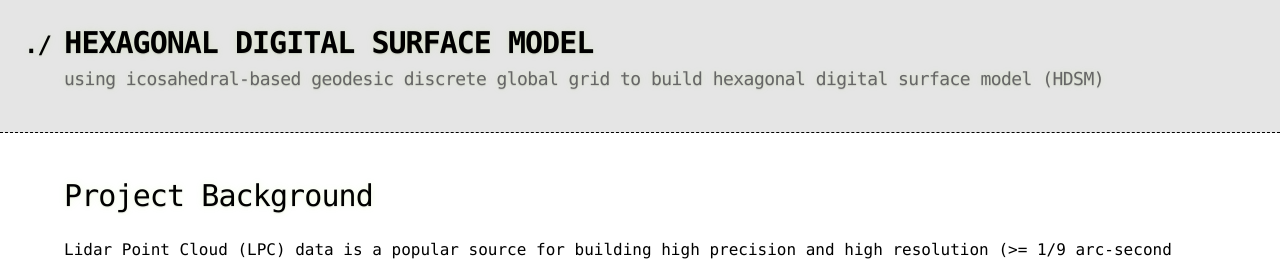
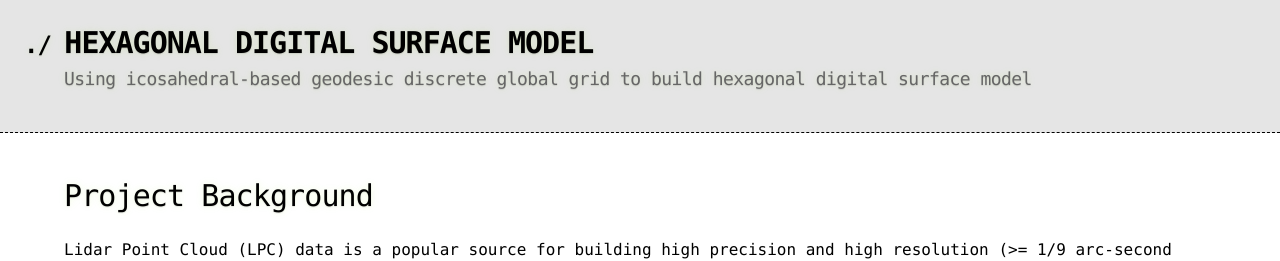
Before and after one commit to yanfuzhou/yanfuzhou.github.io, a Jekyll site: the page built from index.md, in a window 1280 px wide and 900 px high. Shown: the top 261 px of the window. Built offline with Jekyll 4.4.1, drawn with Linux system fonts in a browser that asks for light colours; our own code applies the rules of GitHub Pages for plain Markdown files.

Commit message:
update readme

```diff
--- a/_config.yml
+++ b/_config.yml
@@ -1,5 +1,5 @@
 title: HEXAGONAL DIGITAL SURFACE MODEL
-description: using icosahedral-based geodesic discrete global grid to build hexagonal digital surface model (HDSM)
+description: Using icosahedral-based geodesic discrete global grid to build hexagonal digital surface model
 show_downloads: False
 google_analytics:
 theme: jekyll-theme-hacker
```
